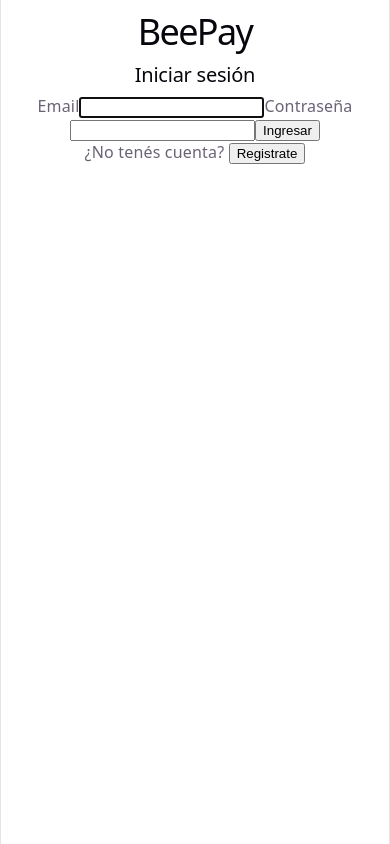
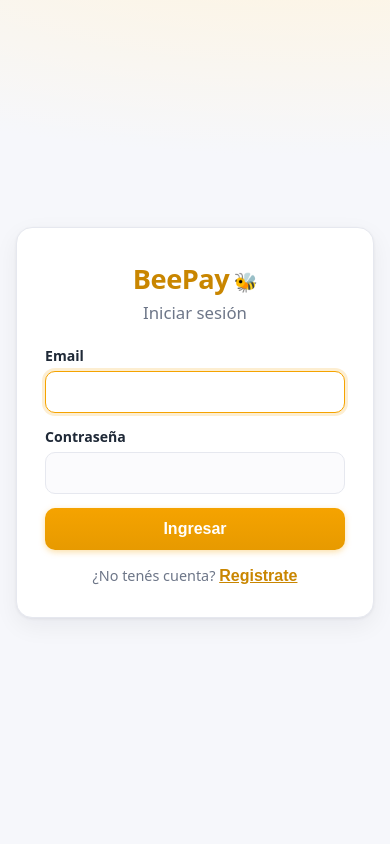
Before and after one commit to CoffeSama/mini-billetera, a React (Vite) app in the folder frontend/: page / in a window 390 px wide. Built offline with nearby package versions, Linux system fonts and the light colour scheme.

Commit message:
style: rediseno responsive con tema propio de la billetera

```diff
--- a/frontend/src/index.css
+++ b/frontend/src/index.css
@@ -1,111 +1,391 @@
 :root {
-  --text: #6b6375;
-  --text-h: #08060d;
-  --bg: #fff;
-  --border: #e5e4e7;
-  --code-bg: #f4f3ec;
-  --accent: #aa3bff;
-  --accent-bg: rgba(170, 59, 255, 0.1);
-  --accent-border: rgba(170, 59, 255, 0.5);
-  --social-bg: rgba(244, 243, 236, 0.5);
-  --shadow:
-    rgba(0, 0, 0, 0.1) 0 10px 15px -3px, rgba(0, 0, 0, 0.05) 0 4px 6px -2px;
-
-  --sans: system-ui, 'Segoe UI', Roboto, sans-serif;
-  --heading: system-ui, 'Segoe UI', Roboto, sans-serif;
-  --mono: ui-monospace, Consolas, monospace;
-
-  font: 18px/145% var(--sans);
-  letter-spacing: 0.18px;
-  color-scheme: light dark;
-  color: var(--text);
-  background: var(--bg);
-  font-synthesis: none;
-  text-rendering: optimizeLegibility;
-  -webkit-font-smoothing: antialiased;
-  -moz-osx-font-smoothing: grayscale;
-
-  @media (max-width: 1024px) {
-    font-size: 16px;
-  }
+  --bg: #f6f7fb;
+  --card: #ffffff;
+  --text: #1d2433;
+  --muted: #6d7688;
+  --border: #e6e8ef;
+  --honey: #f5a300;
+  --honey-dark: #c98600;
+  --honey-soft: #fff4dd;
+  --ink: #1f2937;
+  --ink-2: #111827;
+  --error-bg: #fdecea;
+  --error-text: #b3261e;
+  --success-bg: #e6f4ea;
+  --success-text: #1e7e34;
+  --sent: #d64545;
+  --received: #1e9e4f;
+  --shadow: 0 1px 3px rgba(16, 24, 40, 0.06), 0 8px 24px rgba(16, 24, 40, 0.06);
 }
 
-@media (prefers-color-scheme: dark) {
-  :root {
-    --text: #9ca3af;
-    --text-h: #f3f4f6;
-    --bg: #16171d;
-    --border: #2e303a;
-    --code-bg: #1f2028;
-    --accent: #c084fc;
-    --accent-bg: rgba(192, 132, 252, 0.15);
-    --accent-border: rgba(192, 132, 252, 0.5);
-    --social-bg: rgba(47, 48, 58, 0.5);
-    --shadow:
-      rgba(0, 0, 0, 0.4) 0 10px 15px -3px, rgba(0, 0, 0, 0.25) 0 4px 6px -2px;
-  }
-
-  #social .button-icon {
-    filter: invert(1) brightness(2);
-  }
+* {
+  box-sizing: border-box;
 }
 
 body {
   margin: 0;
+  font-family: system-ui, -apple-system, 'Segoe UI', Roboto, sans-serif;
+  background:
+    radial-gradient(1200px 400px at 80% -10%, var(--honey-soft), transparent 60%),
+    var(--bg);
+  color: var(--text);
+  -webkit-font-smoothing: antialiased;
 }
 
 #root {
-  width: 1126px;
-  max-width: 100%;
-  margin: 0 auto;
-  text-align: center;
-  border-inline: 1px solid var(--border);
-  min-height: 100svh;
-  display: flex;
-  flex-direction: column;
-  box-sizing: border-box;
-}
-
-h1,
-h2 {
-  font-family: var(--heading);
-  font-weight: 500;
-  color: var(--text-h);
+  min-height: 100vh;
 }
 
 h1 {
-  font-size: 56px;
-  letter-spacing: -1.68px;
-  margin: 32px 0;
-  @media (max-width: 1024px) {
-    font-size: 36px;
-    margin: 20px 0;
+  margin: 0 0 4px;
+  font-size: 1.7rem;
+  letter-spacing: -0.5px;
+  color: var(--honey-dark);
+}
+
+h2 {
+  margin: 0 0 16px;
+  font-size: 1.05rem;
+  color: var(--ink-2);
+  display: flex;
+  align-items: center;
+  gap: 8px;
+}
+
+h2::before {
+  content: '';
+  width: 4px;
+  height: 18px;
+  border-radius: 2px;
+  background: var(--honey);
+}
+
+.page-status {
+  text-align: center;
+  margin-top: 40vh;
+  color: var(--muted);
+}
+
+/* ---------- Tarjetas y formularios ---------- */
+
+.card {
+  background: var(--card);
+  border: 1px solid var(--border);
+  border-radius: 16px;
+  padding: 24px;
+  box-shadow: var(--shadow);
+}
+
+label {
+  display: block;
+  margin-bottom: 14px;
+  font-size: 0.88rem;
+  font-weight: 600;
+  color: var(--ink);
+}
+
+input {
+  display: block;
+  width: 100%;
+  margin-top: 6px;
+  padding: 11px 13px;
+  font-size: 1rem;
+  font-weight: 400;
+  color: var(--text);
+  background: #fbfbfd;
+  border: 1.5px solid var(--border);
+  border-radius: 10px;
+  transition: border-color 0.15s, box-shadow 0.15s;
+}
+
+input:focus {
+  outline: none;
+  border-color: var(--honey);
+  box-shadow: 0 0 0 3px rgba(245, 163, 0, 0.18);
+  background: #fff;
+}
+
+button {
+  width: 100%;
+  padding: 12px;
+  font-size: 1rem;
+  font-weight: 700;
+  color: #fff;
+  background: linear-gradient(180deg, var(--honey), #e79a00);
+  border: none;
+  border-radius: 10px;
+  cursor: pointer;
+  box-shadow: 0 2px 6px rgba(245, 163, 0, 0.35);
+  transition: transform 0.1s, filter 0.15s;
+}
+
+button:hover:not(:disabled) {
+  filter: brightness(0.95);
+}
+
+button:active:not(:disabled) {
+  transform: translateY(1px);
+}
+
+button:disabled {
+  opacity: 0.6;
+  cursor: not-allowed;
+}
+
+button.secondary {
+  width: auto;
+  padding: 8px 14px;
+  background: transparent;
+  color: var(--ink);
+  border: 1.5px solid var(--border);
+  font-weight: 600;
+  box-shadow: none;
+}
+
+button.secondary:hover:not(:disabled) {
+  border-color: var(--honey);
+  color: var(--honey-dark);
+  filter: none;
+}
+
+button.link {
+  width: auto;
+  padding: 0;
+  background: none;
+  color: var(--honey-dark);
+  font-weight: 700;
+  text-decoration: underline;
+  box-shadow: none;
+}
+
+.alert {
+  padding: 11px 14px;
+  border-radius: 10px;
+  font-size: 0.9rem;
+  margin: 0 0 14px;
+  border: 1px solid transparent;
+}
+
+.alert-error {
+  background: var(--error-bg);
+  color: var(--error-text);
+  border-color: rgba(179, 38, 30, 0.15);
+}
+
+.alert-success {
+  background: var(--success-bg);
+  color: var(--success-text);
+  border-color: rgba(30, 126, 52, 0.15);
+}
+
+.muted {
+  color: var(--muted);
+  font-size: 0.84rem;
+  margin: 2px 0;
+}
+
+/* ---------- Auth ---------- */
+
+.auth-page {
+  min-height: 100vh;
+  display: flex;
+  align-items: center;
+  justify-content: center;
+  padding: 16px;
+}
+
+.auth-page .card {
+  width: 100%;
+  max-width: 400px;
+  padding: 32px 28px;
+}
+
+.auth-page h1 {
+  text-align: center;
+}
+
+.auth-page h1::after {
+  content: ' 🐝';
+  font-size: 1.2rem;
+}
+
+.auth-page h2 {
+  justify-content: center;
+  color: var(--muted);
+  font-weight: 500;
+  margin-bottom: 22px;
+}
+
+.auth-page h2::before {
+  display: none;
+}
+
+.switch {
+  text-align: center;
+  font-size: 0.9rem;
+  margin: 16px 0 0;
+  color: var(--muted);
+}
+
+/* ---------- Dashboard ---------- */
+
+.topbar {
+  display: flex;
+  justify-content: space-between;
+  align-items: center;
+  gap: 10px;
+  background: rgba(255, 255, 255, 0.85);
+  backdrop-filter: blur(8px);
+  border-bottom: 1px solid var(--border);
+  padding: 12px clamp(16px, 4vw, 28px);
+  position: sticky;
+  top: 0;
+  z-index: 10;
+}
+
+.brand {
+  font-weight: 800;
+  font-size: 1.25rem;
+  letter-spacing: -0.5px;
+  color: var(--honey-dark);
+}
+
+.brand::after {
+  content: ' 🐝';
+  font-size: 1rem;
+}
+
+.topbar-right {
+  display: flex;
+  align-items: center;
+  gap: 12px;
+  font-weight: 600;
+  font-size: 0.92rem;
+}
+
+main {
+  max-width: 920px;
+  margin: 24px auto 48px;
+  padding: 0 16px;
+  display: grid;
+  grid-template-columns: 1fr 1.2fr;
+  gap: 18px;
+  align-items: start;
+}
+
+main > .balance-card,
+main > .alert {
+  grid-column: 1 / -1;
+}
+
+/* ---------- Saldo ---------- */
+
+.balance-card {
+  text-align: center;
+  background: linear-gradient(135deg, var(--ink-2) 0%, #2b3648 100%);
+  border: none;
+  color: #fff;
+  padding: 30px 24px;
+  position: relative;
+  overflow: hidden;
+}
+
+.balance-card::after {
+  content: '';
+  position: absolute;
+  right: -40px;
+  top: -40px;
+  width: 180px;
+  height: 180px;
+  border-radius: 50%;
+  background: radial-gradient(circle, rgba(245, 163, 0, 0.35), transparent 70%);
+}
+
+.balance-label {
+  margin: 0;
+  color: rgba(255, 255, 255, 0.65);
+  font-size: 0.85rem;
+  text-transform: uppercase;
+  letter-spacing: 1.5px;
+}
+
+.balance {
+  margin: 6px 0 0;
+  font-size: clamp(2rem, 6vw, 2.8rem);
+  font-weight: 800;
+  letter-spacing: -1px;
+  color: var(--honey);
+}
+
+/* ---------- Historial ---------- */
+
+.history {
+  list-style: none;
+  margin: 0;
+  padding: 0;
+}
+
+.history-item {
+  display: flex;
+  justify-content: space-between;
+  align-items: center;
+  gap: 12px;
+  padding: 13px 10px;
+  border-bottom: 1px solid var(--border);
+  border-radius: 8px;
+  transition: background 0.15s;
+}
+
+.history-item:hover {
+  background: #fafafc;
+}
+
+.history-item:last-child {
+  border-bottom: none;
+}
+
+.history-title {
+  margin: 0;
+  font-weight: 600;
+  font-size: 0.95rem;
+}
+
+.amount {
+  font-weight: 800;
+  white-space: nowrap;
+  font-size: 0.95rem;
+  padding: 4px 10px;
+  border-radius: 8px;
+}
+
+.amount-sent {
+  color: var(--sent);
+  background: rgba(214, 69, 69, 0.08);
+}
+
+.amount-received {
+  color: var(--received);
+  background: rgba(30, 158, 79, 0.1);
+}
+
+/* ---------- Responsive ---------- */
+
+@media (max-width: 760px) {
+  main {
+    grid-template-columns: 1fr;
+    margin-top: 16px;
+    gap: 14px;
+  }
+
+  .card {
+    padding: 20px 16px;
+  }
+
+  .topbar-right span {
+    display: none; /* en pantallas chicas queda solo el botón de salir */
+  }
+
+  .history-item {
+    flex-wrap: wrap;
   }
 }
-h2 {
-  font-size: 24px;
-  line-height: 118%;
-  letter-spacing: -0.24px;
-  margin: 0 0 8px;
-  @media (max-width: 1024px) {
-    font-size: 20px;
-  }
-}
-p {
-  margin: 0;
-}
-
-code,
-.counter {
-  font-family: var(--mono);
-  display: inline-flex;
-  border-radius: 4px;
-  color: var(--text-h);
-}
-
-code {
-  font-size: 15px;
-  line-height: 135%;
-  padding: 4px 8px;
-  background: var(--code-bg);
-}
```
